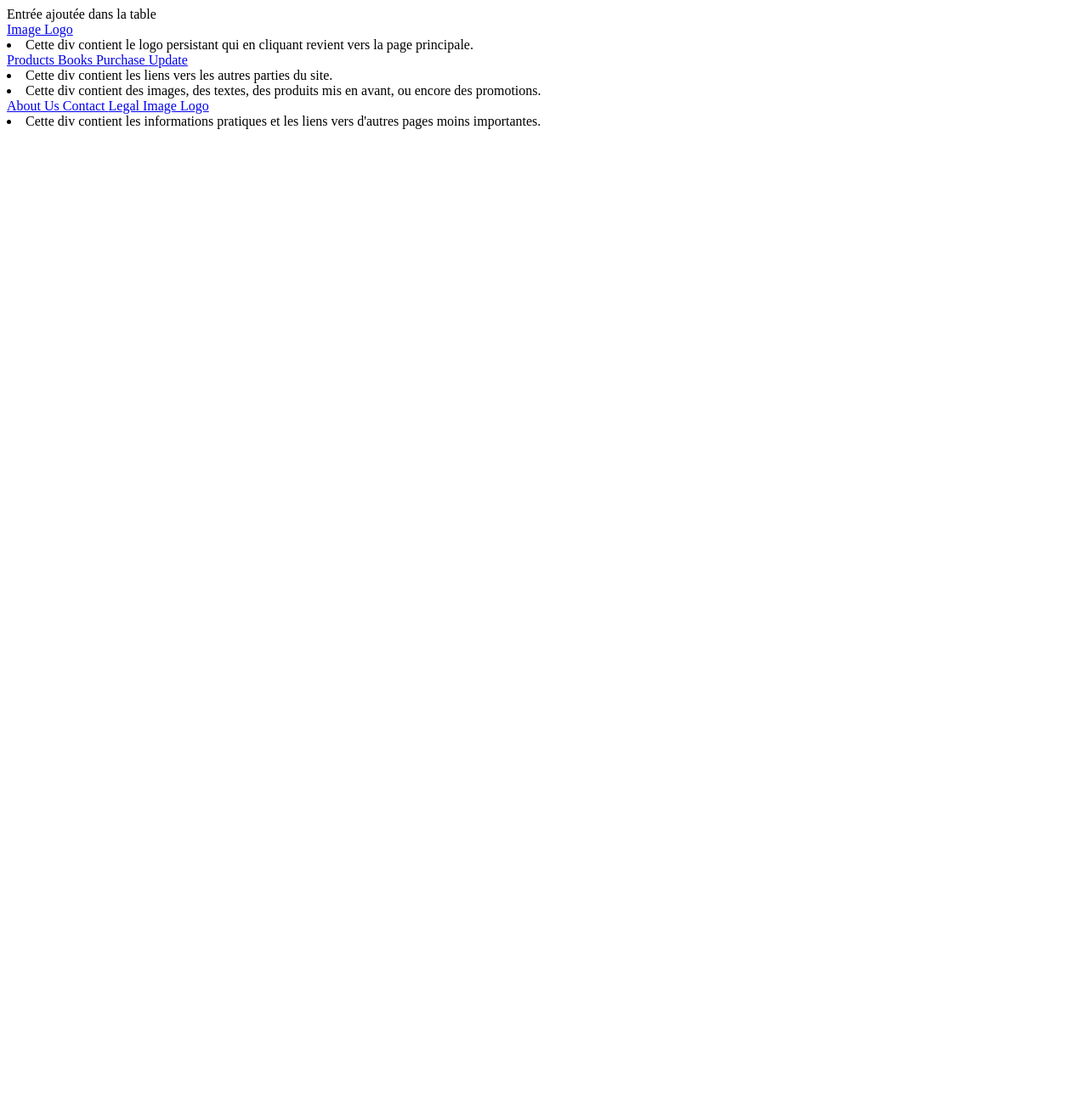
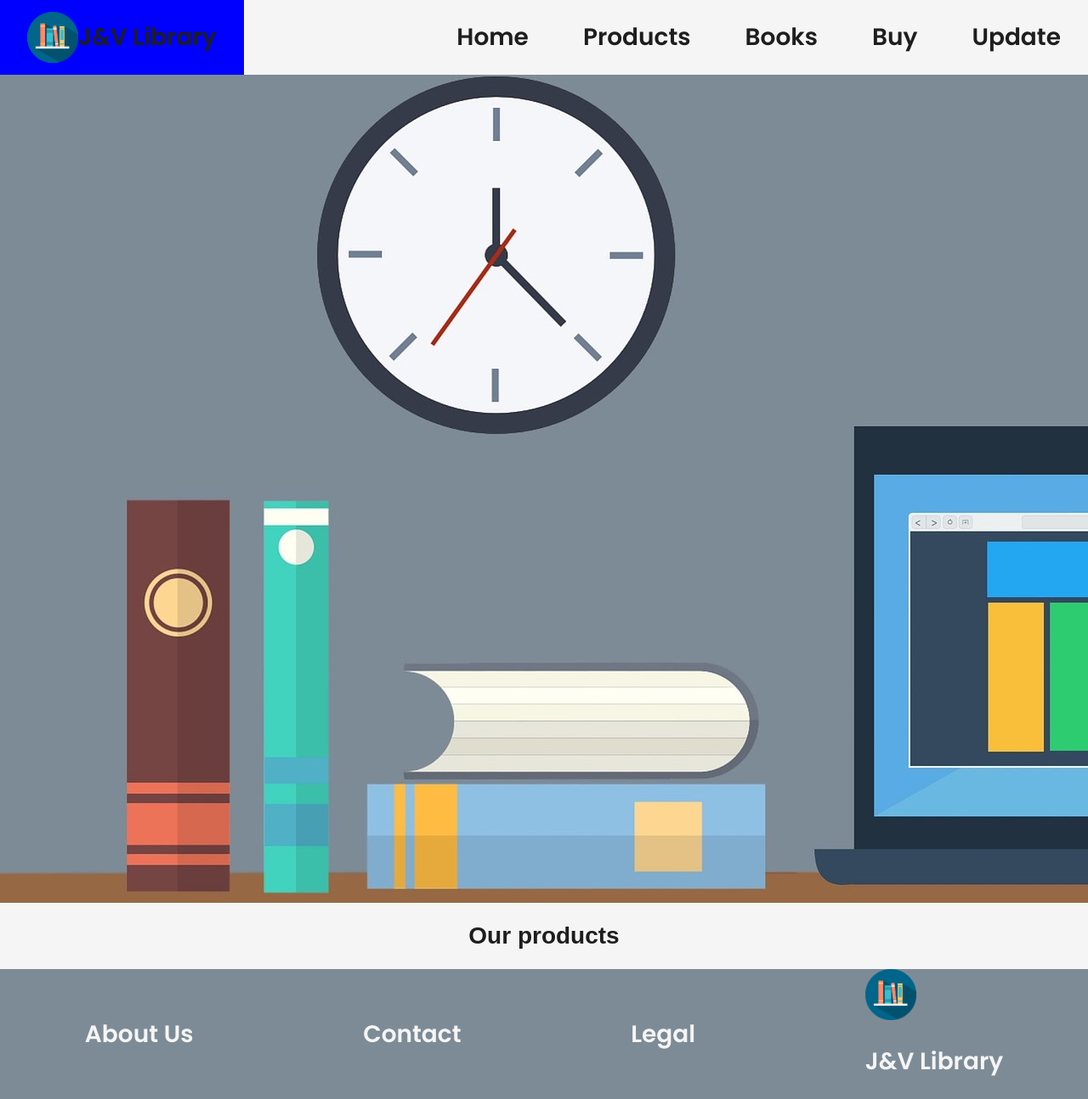
Before and after one commit to jeremysellem/Library_JSVV, a PHP site: page /php/home.php in a window 1280 px wide. Shown: the whole page at 85% size. Before the commit the page ends 152 px from the top, so only its background shows below. Run offline with PHP 8.4, Linux system fonts and the light colour scheme.

Commit message:
Welcom page done

```diff
--- a/css/style.css
+++ b/css/style.css
@@ -1,17 +1,71 @@
 /* home.php */
 
-#Logo {
-	size: 13pt;
+body {
+	background-color: #F5F5F5;
+	margin: 0;
+	padding: 0;
 }
 
-#Menu {
+a {
+	text-decoration: none; /* Pour pas qu'il souligne les liens */
+}
 
+h1 {
+	font-family: 'Poppins', sans-serif;
+	font-size: 28px;
+	color: #1E1E1E;
 }
-#Presentation {
 
+nav {
+	margin: 0;
+	overflow: hidden;
 }
-#Footer {
 
+nav ul {
+	margin: 0;
+	padding: 0;
+	display: flex;
+}
+
+nav ul li {
+	display: inline-block;
+	list-style-type: none;
+}
+
+nav ul li a {
+	display: block;
+	padding: 0px 2em;
+}
+
+a.active{
+	text-decoration:underline;
+	background:#933C53;
+}
+
+nav ul li:first-child {
+	margin-right: auto;
+}
+
+nav ul li a.logo {
+	display: flex;
+	align-items: center;
+}
+
+nav ul li a:hover {
+	background-color: blue;
+}
+
+footer {
+	display: flex;
+	justify-content: space-around;
+	align-items: center;
+	background-color: #7D8B96;
+}
+
+h2 {
+	font-family: 'Poppins', sans-serif;
+	font-size: 28px;
+	color: #F5F5F5;
 }
 
 /* products.php */
@@ -22,7 +76,7 @@
 
 /* books.php */
 
-/* purchase.php */
+/* buy.php */
 
 /* update.php */
 
--- /dev/null
+++ b/html/main.html
@@ -0,0 +1,14 @@
+<!DOCTYPE html>
+<html lang="en">
+	<head>
+		<meta charset="UTF-8">
+		<title>Main</title>
+		<link rel="stylesheet" href="../css/style.css" />
+	</head>
+	<body>
+		<img src="../images/background_office.jpg">
+		<div style="text-align: center;">
+			<h1>Our products</h1>
+		</div>
+	</body>
+</html>
--- a/php/purchase.php
+++ b/php/buy.php
@@ -5,7 +5,7 @@
 <html lang="en">
 	<head>
 		<meta charset="UTF-8">
-		<title>Purchase</title>
+		<title>Buy</title>
 	</head>
 	<body>
 		<div>
--- a/php/home.php
+++ b/php/home.php
@@ -1,3 +1,4 @@
+<!--
 <?php
 	$servname = 'localhost';
 	$dbname = 'online_library';
@@ -15,6 +16,7 @@
 		echo "Error: " . $e->getMessage();
 	}
 ?>
+-->
 
 <!DOCTYPE html>
 <html lang="en">
@@ -22,54 +24,68 @@
 		<meta charset="UTF-8">
 		<title>Home</title>
 		<link rel="stylesheet" href="../css/style.css" />
+		<link rel="preconnect" href="https://fonts.gstatic.com">
+		<link href="https://fonts.googleapis.com/css2?family=Poppins:wght@600&display=swap" rel="stylesheet">
+		<script>
+			function resizeIframe(obj) {
+				obj.style.height = obj.contentWindow.document.documentElement.scrollHeight + 'px';
+			}
+		</script>
 	</head>
 	<body>
-		<div id="Logo">
-			<a href="home.php">
-				Image Logo
+		<header>
+			<nav>
+				<ul>
+					<li>
+				        <a href="../html/main.html" target="Main" class="logo">
+				        	<img src="../images/website_logo.png" width="60" height="60">
+				        	<h1>J&V Library</h1>
 				        </a>
+			    	</li>
 			    	<li>
-				Cette div contient le logo persistant qui en cliquant revient vers la page principale.
+						<a href="../html/main.html" target="Main">
+							<h1>Home</h1>
+						</a>
 					</li>
-		</div>
-		<div id="Menu">
-			<a href="products.php">
-				Products
+			    	<li>
+						<a href="products.php" target="Main">
+							<h1>Products</h1>
 						</a>
-			<a href="books.php">
-				Books
+					</li>
+					<li>
+						<a href="books.php" target="Main">
+							<h1>Books</h1>
 						</a>
-			<a href="purchase.php">
-				Purchase
+					</li>
+					<li>
+						<a href="buy.php" target="Main">
+							<h1>Buy</h1>
 						</a>
-			<a href="update.php">
-				Update
+					</li>
+					<li>
+						<a href="update.php" target="Main">
+							<h1>Update</h1>
 						</a>
-			<li>
-				Cette div contient les liens vers les autres parties du site.
 					</li>
-		</div>
-		<div id="Presentation">
-			<li>
-				Cette div contient des images, des textes, des produits mis en avant, ou encore des promotions.
-			</li>
-		</div>
-		<div id="Footer">
-			<a href="about_us.php">
-				About Us
+			    </ul>
+	    	</nav>
+	    </header>
+		<iframe style="width: 100%;" name="Main" src="../html/main.html" frameBorder="0" onload="resizeIframe(this)" scrolling="no" ></iframe>
+		<footer>
+			<a href="about_us.php" target="Main">
+				<h2>About Us</h2>
 			</a>
-			<a href="contact.php">
-				Contact
+
+			<a href="contact.php" target="Main">
+				<h2>Contact</h2>
 			</a>
-			<a href="legal.php">
-				Legal
+			<a href="legal.php" target="Main">
+				<h2>Legal</h2>
 			</a>
-			<a href="home.php">
-				Image Logo
+	        <a href="../html/main.html" target="Main" class="logo">
+	        	<img src="../images/website_logo.png" width="60" height="60">
+	        	<h2>J&V Library</h2>
 	        </a>
-			<li>
-				Cette div contient les informations pratiques et les liens vers d'autres pages moins importantes.
-			</li>
-		</div>
+	    </footer>
 	</body>
 </html>
```
Also changed, not shown: images/background_office.jpg (added), images/website_logo.png (added). Lines whose indentation alone changed are shown as unchanged.
